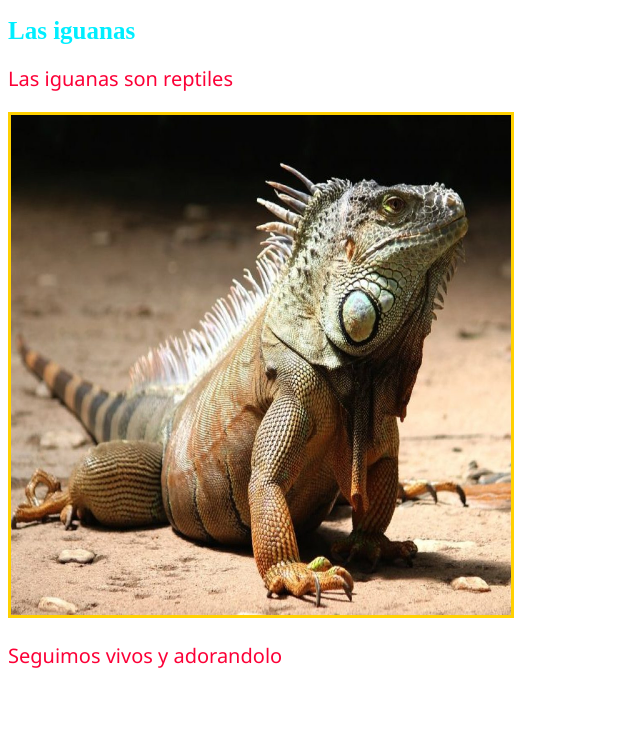
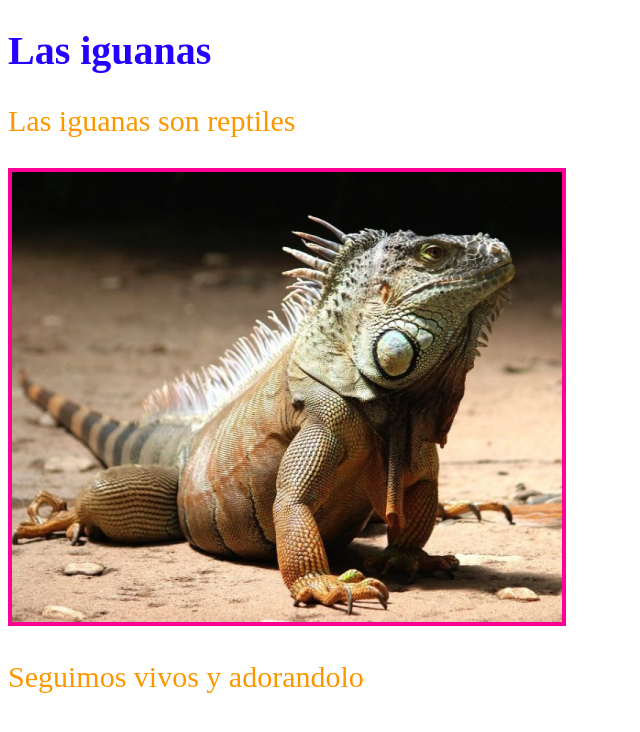
Before and after one commit to JoseGomezP/Lab8, a plain HTML site: page index.html in a window 1280 px wide. Shown: the whole page, without its empty margins (0-640 px from the left). Drawn offline with Linux system fonts and the light colour scheme.

Commit message:
Diseño hoja de estilo css

```diff
--- a/index.html
+++ b/index.html
@@ -4,25 +4,10 @@
 	<meta charset="utf-8">
 	<meta name="viewport" content="width=device-width, initial-scale=1">
 	<title>Actividad en linea</title>
-
-    <style>
-            h1{
-                color: rgb(0, 238, 255);
-                font-size: 25px;}
-            p{
-                color: rgb(252, 0, 55);
-                font-size: 20px;
-                font-family: 'Segoe UI', Tahoma, Geneva, Verdana, sans-serif;}
-            img{
-                width: 500px;
-                height: 500px;
-                border: 3px solid rgb(255, 208, 0);}
-    </style>
-
+    <link rel="stylesheet" href="style.css">
 </head>
 <body>
-
-    <header>
+    <header id="Titulo">
         <h1>Las iguanas</h1>
     </header>
 	<div>
@@ -30,7 +15,6 @@
 
         <img src="IguanaImagen.jpg" alt="Iguana">
     </div>
-
     <footer>
         <p>Seguimos vivos y adorandolo</p>
     </footer>
--- /dev/null
+++ b/style.css
@@ -0,0 +1,11 @@
+h1{
+    color: rgb(38, 0, 255);
+    font-size: 40px;}
+p{
+    color: rgb(252, 151, 0);
+    font-size: 30px;
+    font-family:'Times New Roman', Times, serif}
+img{
+    width: 550px;
+    height: 450px;
+    border: 4px solid rgb(255, 0, 149);}
```
